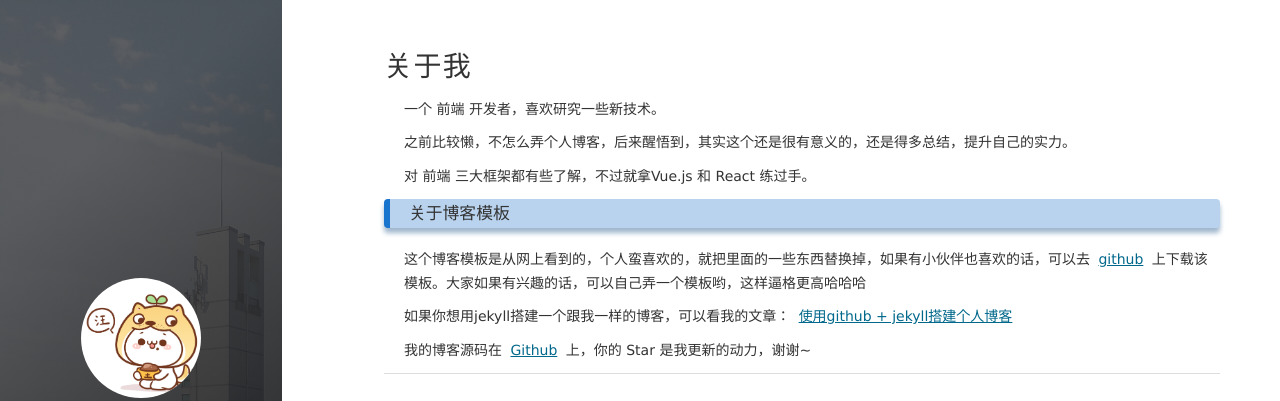
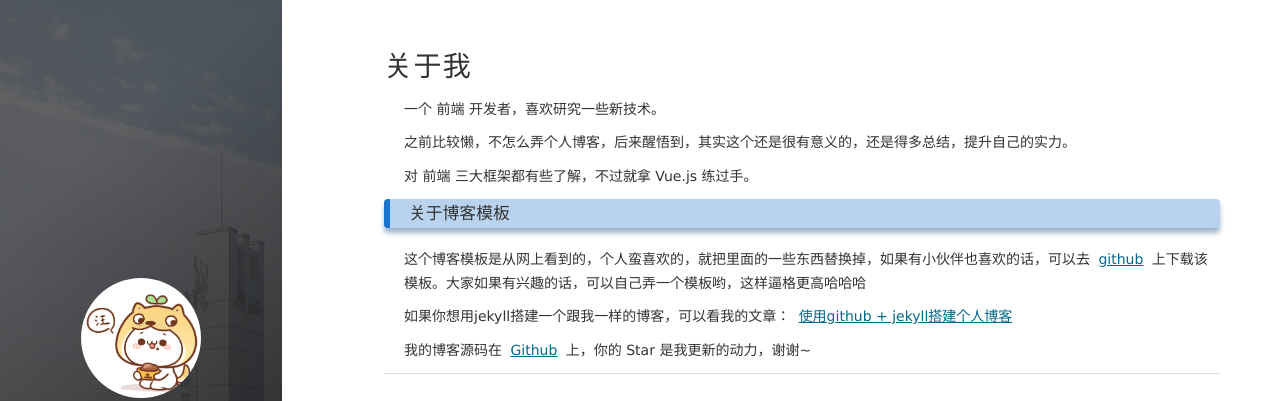
Before and after one commit to bot563/anime.noz.jp, a Jekyll site: the page built from about.md, in a window 1280 px wide. Shown: the top 401 px of the page. Built offline with Jekyll 4.4.1, drawn with Linux system fonts in a browser that asks for light colours; nearby versions of some CDN libraries; comment, search, counter and statistics services are not loaded.

```diff
--- a/_config.yml
+++ b/_config.yml
@@ -5,8 +5,8 @@ description: 欢迎来到我的个人博客～(￣▽￣～)(～￣▽￣)～
 # 头像里面的标题
 avatarTitle: 前端占坑
 # 头像里面的描述
-avatarDesc: Javascript / React
-url: "http://talentbin.top"
+avatarDesc: Javascript / Vue
+url: "https://aiwwj/github.io"
 
 # Comment
 comment:
--- a/about.md
+++ b/about.md
@@ -7,7 +7,7 @@ title: 关于我
 <p>
 之前比较懒，不怎么弄个人博客，后来醒悟到，其实这个还是很有意义的，还是得多总结，提升自己的实力。
 <p>
-对 前端 三大框架都有些了解，不过就拿Vue.js 和 React 练过手。
+对 前端 三大框架都有些了解，不过就拿 Vue.js 练过手。
 
 <p>
 
```
Also changed, not shown: _posts/2018-02-26-日常开发问题集锦.md (+7 -1 lines).
